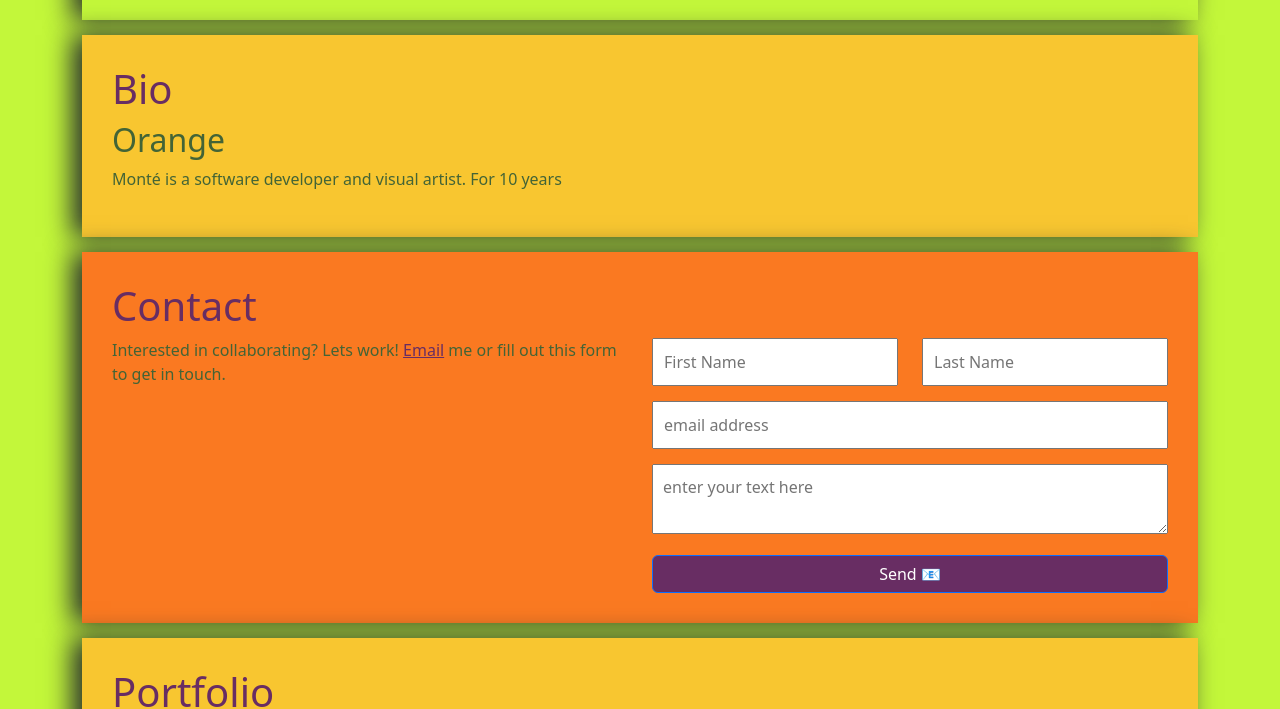
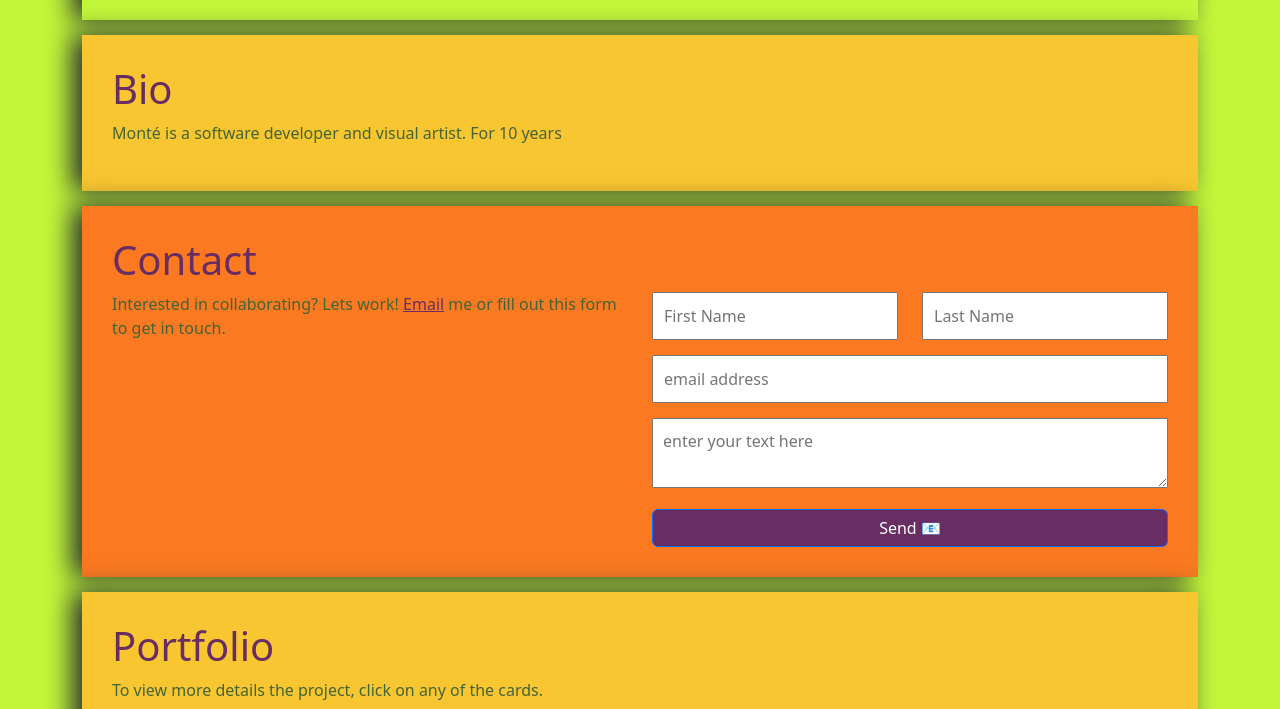
Before and after one commit to moeRashid/moeRashid.github.io, a plain HTML site: page index.html in a window 1280 px wide. Shown: the part 780-1489 px from the top of the page. Drawn offline with nearby package versions, Linux system fonts and the light colour scheme.

Commit message:
Revert "Bio Update"
This reverts commit 15f24db24a73f7f79ec028736d60d367297b584e.

```diff
--- a/index.html
+++ b/index.html
@@ -33,7 +33,6 @@
         </section>
         <section id="Bio">
             <h1>Bio</h1>
-            <h2>Orange</h2>
             <p>
                 Monté is a software developer and visual artist. For 10 years
             </p>
```
